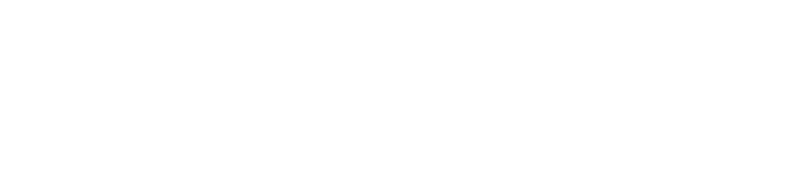
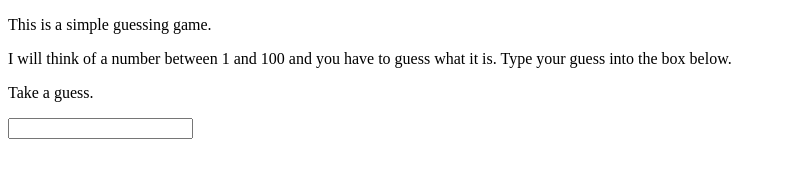
Before and after one commit to SuzeShardlow/guessing_game, a plain HTML site: page index.html in a window 1280 px wide. Shown: the whole page, without its empty margins (0-786 px from the left). Drawn offline with Linux system fonts and the light colour scheme.

Commit message:
Added divs
Added divs and text.

```diff
--- a/index.html
+++ b/index.html
@@ -3,7 +3,22 @@
 	<head>
         <title>Guessing Game</title>
         <script src="guess.js"></script>
+        <meta name="viewport" content="width=device-width, initial-scale=1, maximum-scale=1 user-scalable=no">
 	</head>
 	<body>
+        <div id="intro">
+            <p>This is a simple guessing game.</p>
+        </div>
+        <div id="instructions">
+            <p>I will think of a number between 1 and 100 and you have to guess what it is.  Type your guess into the box below.</p>
+        </div>
+        <div id="game">
+            <div id="guesses">
+                <p>Take a guess.</p>
+                <input type="number" name="userGuess"></input>
+            </div>
+            <div id="prevGuesses"></div>
+            <div id="result"></div>
+        </div>
 	</body>
 </html>
```
